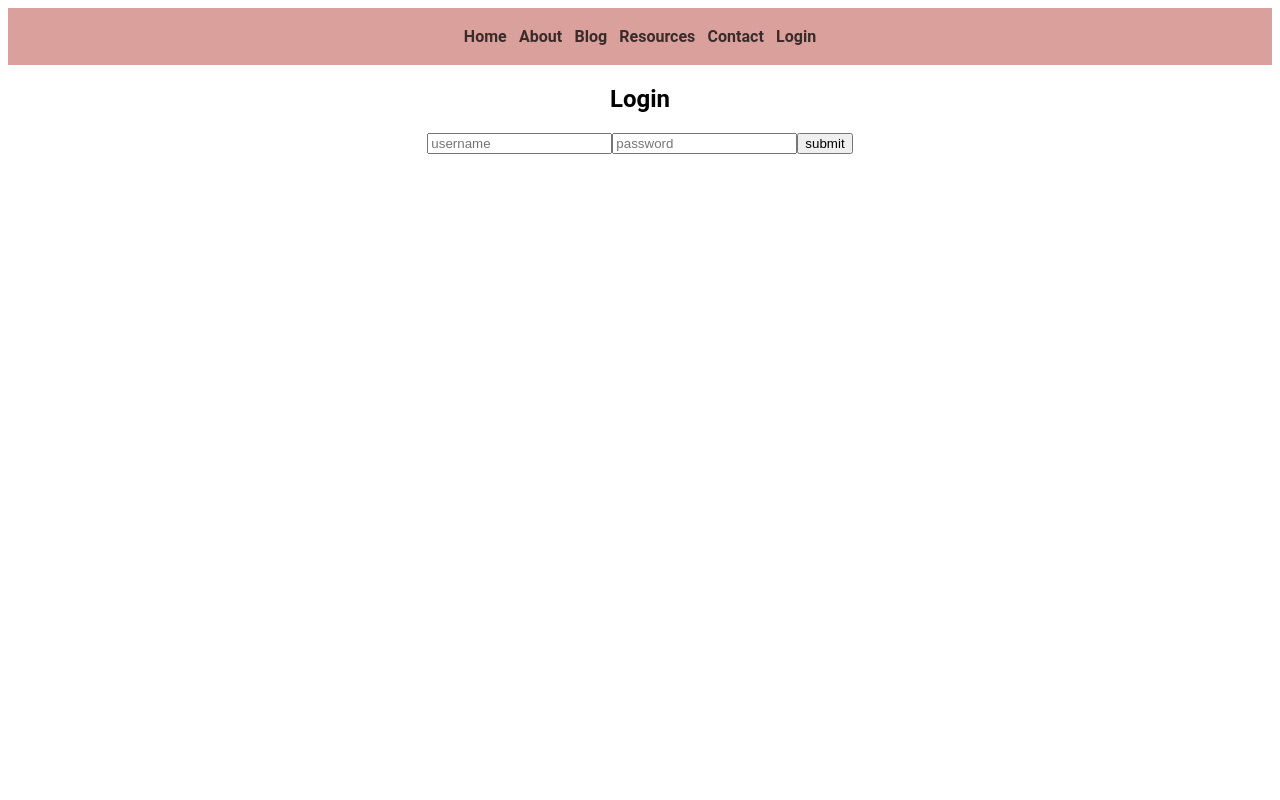
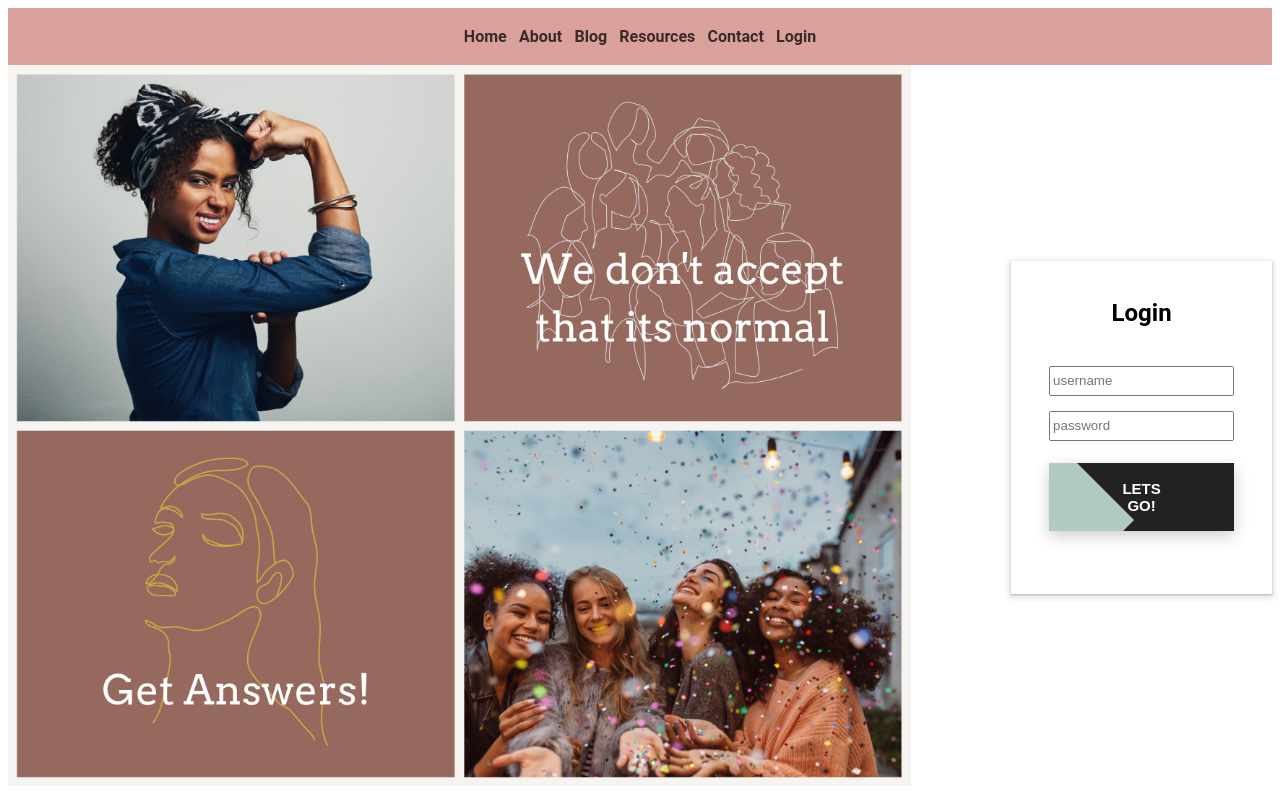
Before and after one commit to ahoath87/Pelvic-Health-Site, a React (Create React App) app in the folder client/: page /login in a window 1280 px wide. Built offline with nearby package versions, Linux system fonts and the light colour scheme; the HTML template or start-up script is replaced by a standard one.

Commit message:
login page looking good

```diff
--- a/client/src/components/Login.jsx
+++ b/client/src/components/Login.jsx
@@ -1,14 +1,22 @@
 import './css/Login.css';
 import { React, useState } from 'react';
 import { loginUser } from '../api/auth';
+import loginimg2 from '../assets/images/loginimg2.png';
 
 const Login = ({ setToken }) => {
   const [username, setUsername] = useState('');
   const [password, setPassword] = useState('');
 
   return (
-    <div>
+    <div className='login-container'>
+      <div className='logimg-container'>
+        <div id='img-container'>
+          <img src={loginimg2}></img>
+        </div>
+      </div>
+      <div className='logform-container'>
         <form
+          id='logform'
           onSubmit={async (e) => {
             if (password.length > 5 && username.length > 5) {
               try {
@@ -29,6 +37,7 @@ const Login = ({ setToken }) => {
             }
           }}
         >
+          <div className='loginform-stuff'>
             <h2>Login</h2>
             {/* <h1>Welcome {user?.username}!</h1> */}
             <input
@@ -46,9 +55,11 @@ const Login = ({ setToken }) => {
               onChange={(e) => setPassword(e.target.value)}
             ></input>
             <button id='submitten' type='submit'>
-          submit
+              <span>Lets Go!</span>
             </button>
+          </div>
         </form>
+      </div>
     </div>
   );
 };
--- a/client/src/components/css/Login.css
+++ b/client/src/components/css/Login.css
@@ -0,0 +1,74 @@
+.login-container{
+    display: flex;
+    flex-direction: row;
+    align-items: center;
+    justify-content: center;
+
+
+}
+.logimg-container img{
+    width: 90%;
+    margin-right: 10%;
+}
+.logform-container{
+    padding: 3%;
+    padding-bottom: 5%;
+    box-shadow: rgba(60, 64, 67, 0.3) 0px 1px 2px 0px, rgba(60, 64, 67, 0.15) 0px 2px 6px 2px;
+}
+
+.loginform-stuff{
+    display: flex;
+    flex-direction: column;
+    align-items: center;
+    justify-content: center;
+}
+.loginform-stuff h2{
+    padding-bottom: 10%;
+    margin-top: 0;
+}
+.loginform-stuff input{
+    padding-bottom: 3%;
+    padding-top: 3%;
+    margin-bottom: 8%;
+}
+#submitten{
+    border: none;
+  display: block;
+  text-align: center;
+  cursor: pointer;
+  text-transform: uppercase;
+  outline: none;
+  overflow: hidden;
+  position: relative;
+  color: #fff;
+  font-weight: 700;
+  font-size: 15px;
+  background-color: #222;
+  padding: 17px 60px;
+  margin: 0 auto;
+  box-shadow: 0 5px 15px rgba(0,0,0,0.20);
+  margin-top: 4%;
+}
+#submitten span {
+    position: relative;
+    z-index: 1;
+  }
+
+  #submitten:after {
+    content: "";
+    position: absolute;
+    left: 0;
+    top: 0;
+    height: 490%;
+    width: 140%;
+    background: rgb(176, 204, 192);
+    -webkit-transition: all .5s ease-in-out;
+    transition: all .5s ease-in-out;
+    -webkit-transform: translateX(-98%) translateY(-25%) rotate(45deg);
+    transform: translateX(-98%) translateY(-25%) rotate(45deg);
+  }
+
+  #submitten:hover:after {
+    -webkit-transform: translateX(-9%) translateY(-25%) rotate(45deg);
+    transform: translateX(-9%) translateY(-25%) rotate(45deg);
+  }
```
Also changed, not shown: client/src/assets/images/loginimg2.png (added), 1 other file (tests, documents, lock files or other folders). Lines whose indentation alone changed are shown as unchanged.
